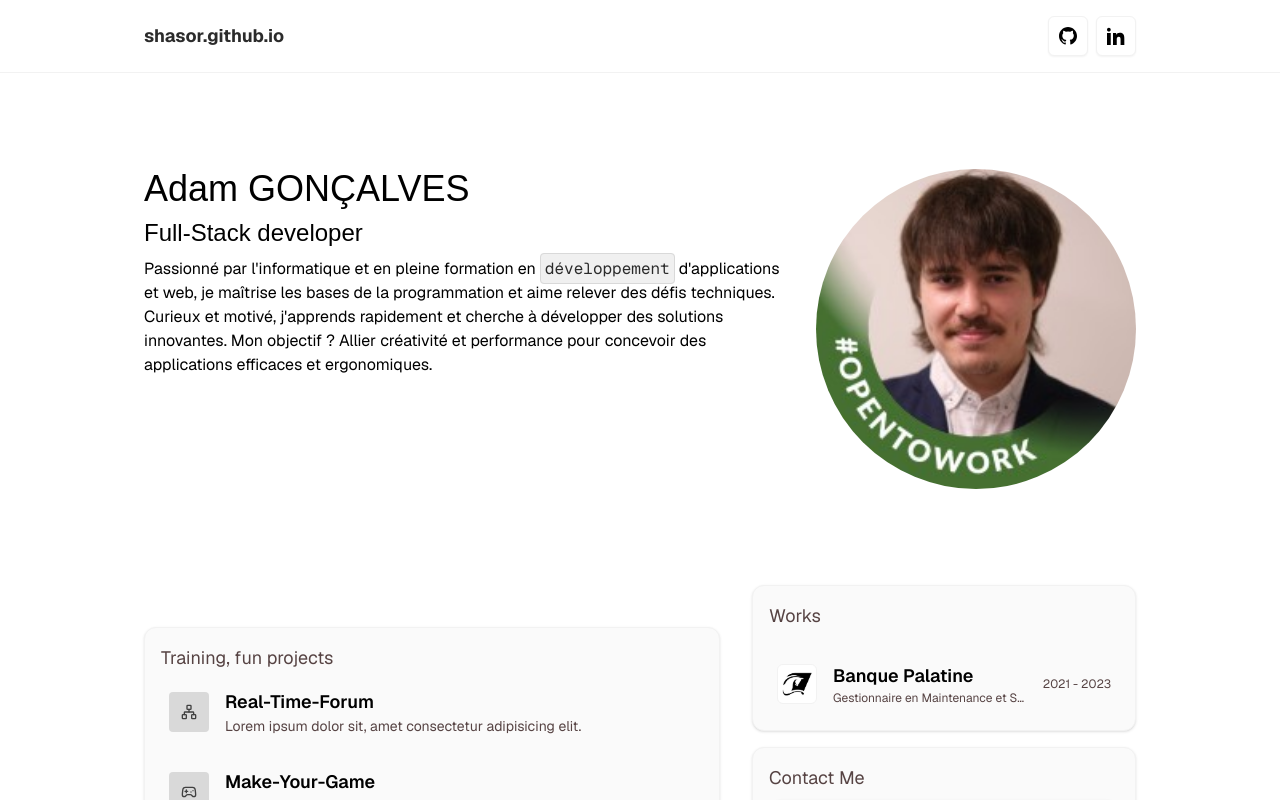
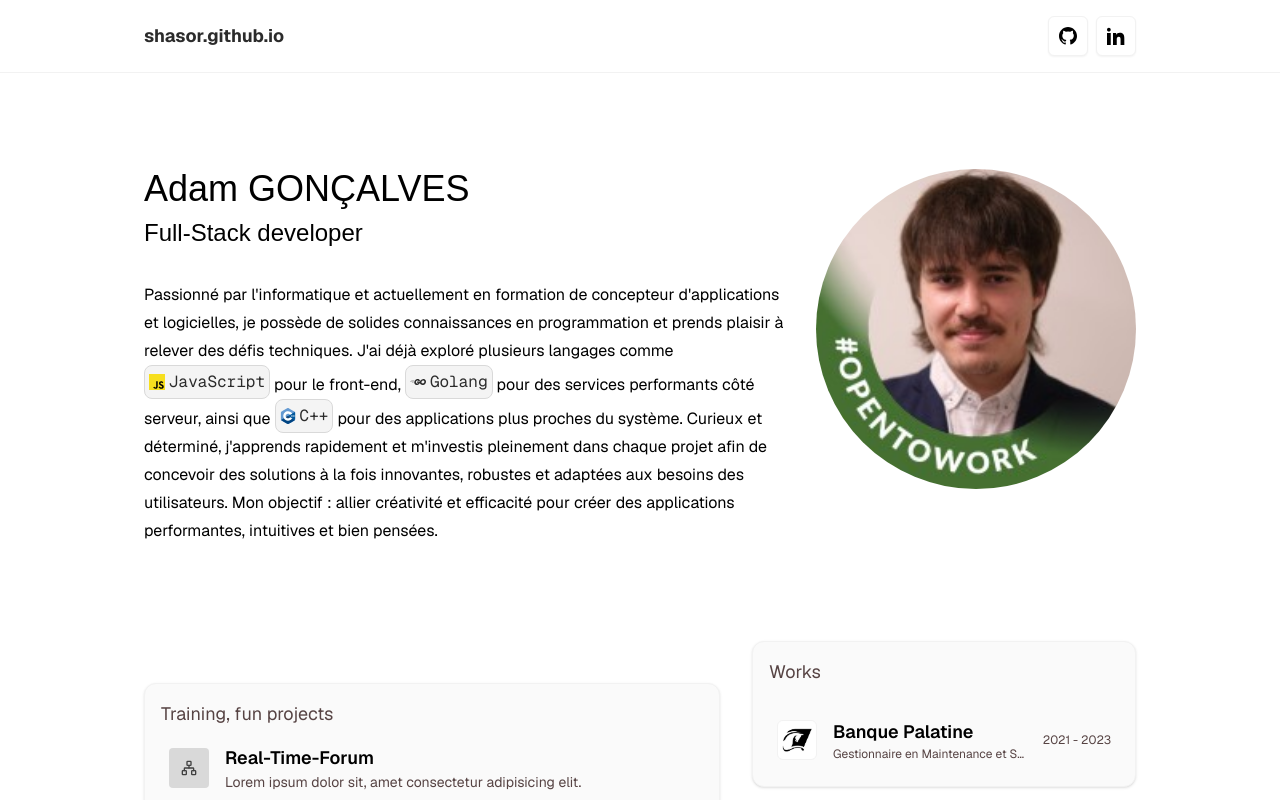
Before and after one commit to Shasor/portfolio, a Next.js app: page / in a window 1280 px wide. Shown: the top 800 px of the page. Built offline with nearby package versions, Linux system fonts and the light colour scheme; a web font is replaced by a local one.

Commit message:
Moving the Code component + fine-tuning the Hero text

```diff
--- /dev/null
+++ b/components/Code.tsx
@@ -0,0 +1,28 @@
+import { cn } from "@/lib/utils";
+import Link from "next/link";
+import { IconVariants } from "./Icons";
+
+type CodeProps = {
+  icon?: keyof typeof IconVariants;
+  url?: string;
+  children: React.ReactNode;
+};
+
+export const Code = (props: CodeProps) => {
+  const Icon = props.icon ? IconVariants[props.icon].icon : null;
+
+  const content = (
+    <span className={cn("inline-flex items-center bg-accent/30 hover:bg-accent/50 font-mono transition-colors border border-accent max-md:my-0.5 px-1 py-0.5 gap-1 rounded-lg text-primary whitespace-nowrap")}>
+      {Icon && <Icon size={16} />}
+      {props.children}
+    </span>
+  );
+
+  return props.url ? (
+    <Link href={props.url} target="_blank" rel="noopener noreferrer">
+      {content}
+    </Link>
+  ) : (
+    content
+  );
+};
--- a/components/Hero.tsx
+++ b/components/Hero.tsx
@@ -1,11 +1,6 @@
 /* eslint-disable @next/next/no-img-element */
-import { cn } from "@/lib/utils";
-import { ComponentPropsWithoutRef } from "react";
+import { Code } from "./Code";
 import { Section } from "./Section";
-
-const Code = ({ className, ...props }: ComponentPropsWithoutRef<"span">) => {
-  return <span className={cn("bg-accent/40 hover:bg-accent/80 font-mono transition-colors border border-accent p-1 rounded-sm text-primary", className)} {...props} />;
-};
 
 export const Hero = () => {
   return (
@@ -13,9 +8,16 @@ export const Hero = () => {
       <div className="flex-[2] flex flex-col gap-2">
         <h2 className="font-caption text-4xl">Adam GONÇALVES</h2>
         <h3 className="font-caption text-2xl">Full-Stack developer</h3>
-        <p>
-          {/* Use Code Component */}
-          Passionné par l&apos;informatique et en pleine formation en <Code>développement</Code> d&apos;applications et web, je maîtrise les bases de la programmation et aime relever des défis techniques. Curieux et motivé, j&apos;apprends rapidement et cherche à développer des solutions innovantes. Mon objectif ? Allier créativité et performance pour concevoir des applications efficaces et ergonomiques.
+        <p className="leading-7 [&:not(:first-child)]:mt-6">
+          Passionné par l&apos;informatique et actuellement en formation de concepteur d&apos;applications et logicielles, je possède de solides connaissances en programmation et prends plaisir à relever des défis techniques. J&apos;ai déjà exploré plusieurs langages comme <Code icon="js">JavaScript</Code> pour le front-end,{" "}
+          <Code url="https://go.dev" icon="golang">
+            Golang
+          </Code>{" "}
+          pour des services performants côté serveur, ainsi que{" "}
+          <Code url="https://isocpp.org/" icon="cpp">
+            C++
+          </Code>{" "}
+          pour des applications plus proches du système. Curieux et déterminé, j&apos;apprends rapidement et m&apos;investis pleinement dans chaque projet afin de concevoir des solutions à la fois innovantes, robustes et adaptées aux besoins des utilisateurs. Mon objectif : allier créativité et efficacité pour créer des applications performantes, intuitives et bien pensées.
         </p>
       </div>
       <div className="flex-1 max-md:m-auto ml-auto">
```
